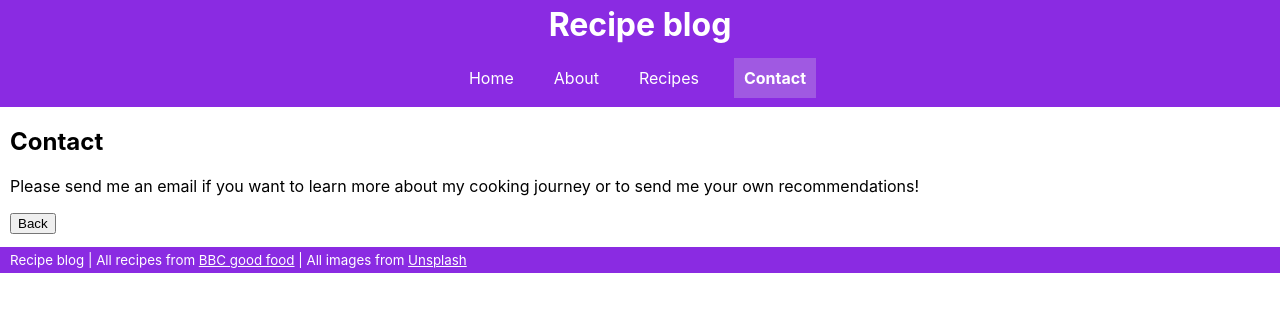
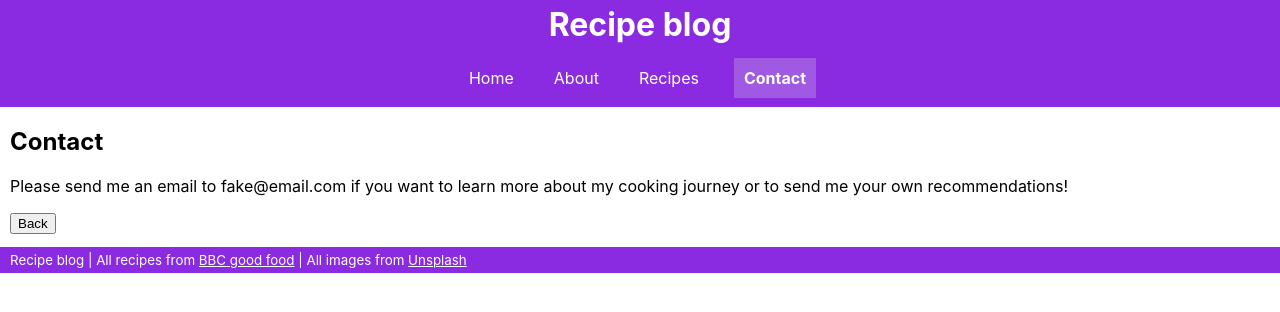
Before and after one commit to evg4/recipe-blog, a React (Create React App) app: page /contact in a window 1280 px wide. Shown: the top 312 px of the page. Built offline with nearby package versions, Linux system fonts and the light colour scheme.

Commit message:
add fake email address

```diff
--- a/src/components/Contact/Contact.js
+++ b/src/components/Contact/Contact.js
@@ -7,8 +7,8 @@ function Contact() {
     <div className={styles.container}>
       <h2>Contact</h2>
       <p>
-        Please send me an email if you want to learn more about my cooking
-        journey or to send me your own recommendations!
+        Please send me an email to fake@email.com if you want to learn more
+        about my cooking journey or to send me your own recommendations!
       </p>
       <BackButton />
     </div>
```
